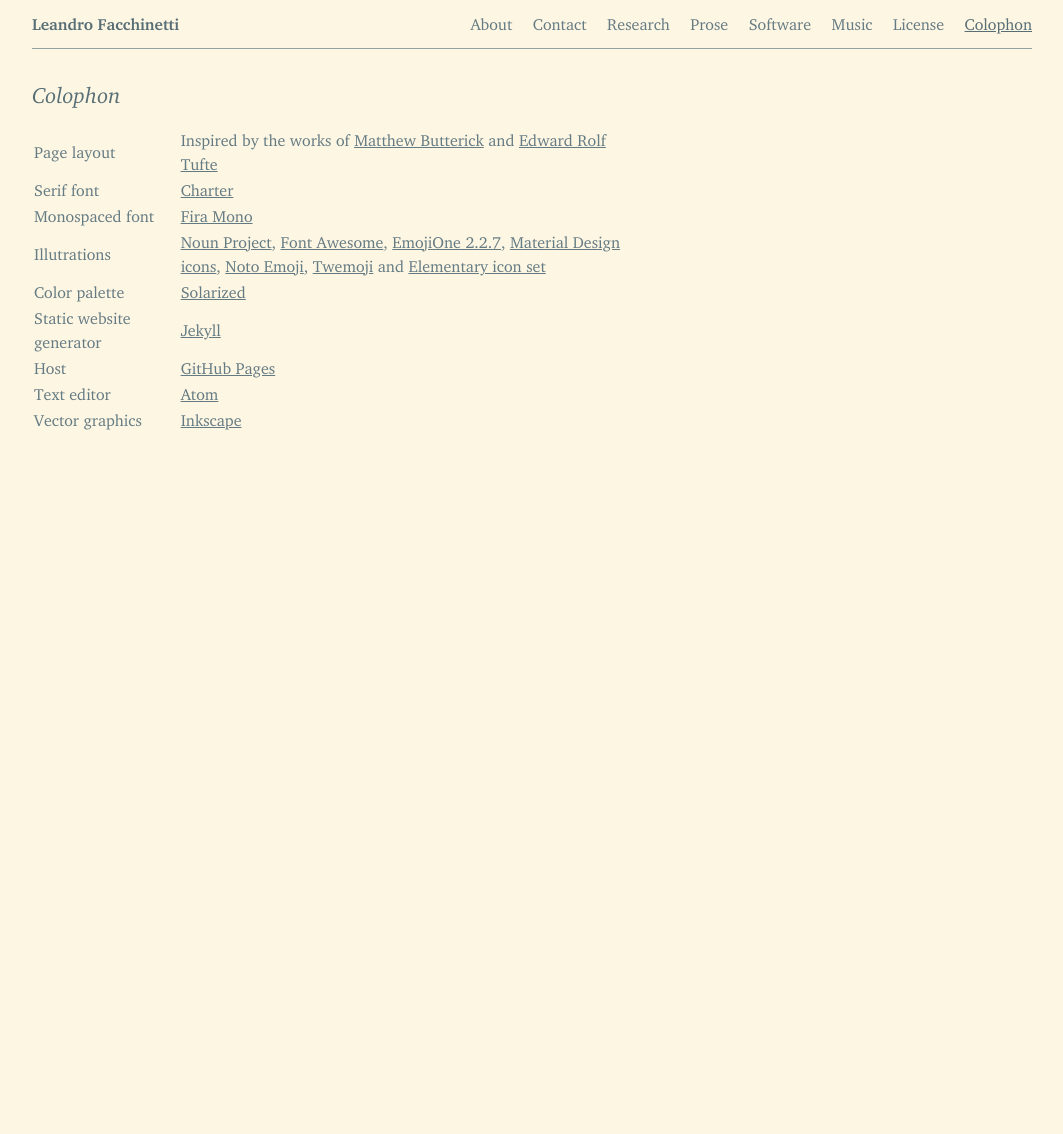
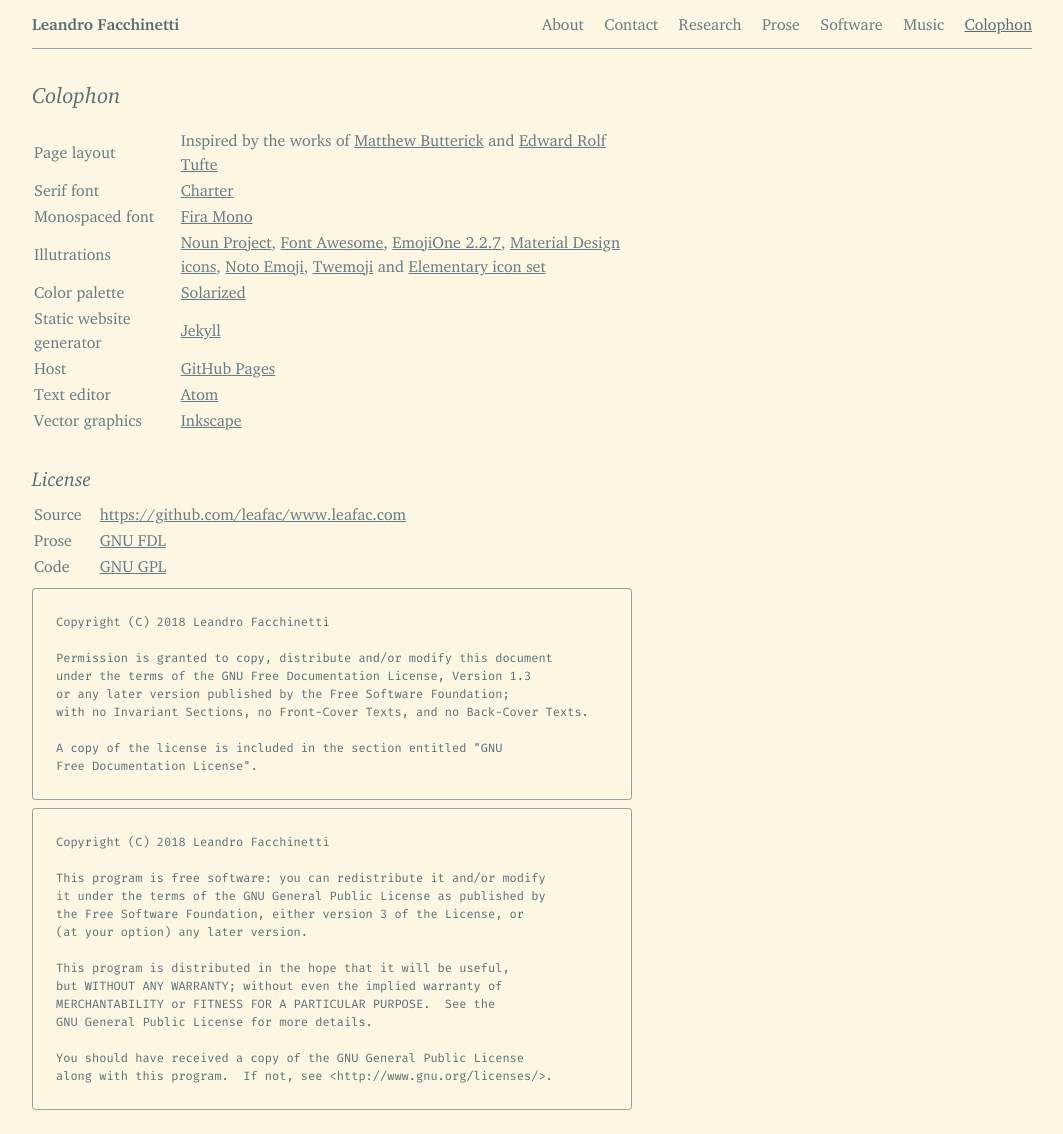
Before and after one commit to leafac/leafac.com, a Jekyll site: the page built from colophon.md, in a window 1280 px wide. Shown: the whole page, without its empty margins (108-1171 px from the left). Built offline with Jekyll 4.4.1, drawn with Linux system fonts in a browser that asks for light colours; before the commit the page ends 900 px from its top, so only the background shows below that.

Commit message:
Fold ‘License’ into ‘Colophon’

````diff
--- a/_layouts/default.html
+++ b/_layouts/default.html
@@ -21,7 +21,6 @@
         <a href="/prose"{% if page.url contains "/prose" %} class="active"{% endif %}>Prose</a>
         <a href="/software"{% if page.url contains "/software" %} class="active"{% endif %}>Software</a>
         <a href="/music"{% if page.url contains "/music" %} class="active"{% endif %}>Music</a>
-        <a href="/license"{% if page.url contains "/license" %} class="active"{% endif %}>License</a>
         <a href="/colophon"{% if page.url contains "/colophon" %} class="active"{% endif %}>Colophon</a>
       </nav>
     </header>
--- a/colophon.md
+++ b/colophon.md
@@ -12,3 +12,39 @@
 | Host | [GitHub Pages](https://pages.github.com) |
 | Text editor | [Atom](https://atom.io) |
 | Vector graphics | [Inkscape](https://inkscape.org/) |
+
+License
+=======
+
+| Source | <https://github.com/leafac/www.leafac.com> |
+| Prose | [GNU FDL](https://www.gnu.org/licenses/fdl.html) |
+| Code | [GNU GPL](https://www.gnu.org/licenses/gpl.html) |
+
+```
+Copyright (C) {{ site.time | date: "%Y" }} Leandro Facchinetti
+
+Permission is granted to copy, distribute and/or modify this document
+under the terms of the GNU Free Documentation License, Version 1.3
+or any later version published by the Free Software Foundation;
+with no Invariant Sections, no Front-Cover Texts, and no Back-Cover Texts.
+
+A copy of the license is included in the section entitled "GNU
+Free Documentation License".
+```
+
+```
+Copyright (C) {{ site.time | date: "%Y" }} Leandro Facchinetti
+
+This program is free software: you can redistribute it and/or modify
+it under the terms of the GNU General Public License as published by
+the Free Software Foundation, either version 3 of the License, or
+(at your option) any later version.
+
+This program is distributed in the hope that it will be useful,
+but WITHOUT ANY WARRANTY; without even the implied warranty of
+MERCHANTABILITY or FITNESS FOR A PARTICULAR PURPOSE.  See the
+GNU General Public License for more details.
+
+You should have received a copy of the GNU General Public License
+along with this program.  If not, see <http://www.gnu.org/licenses/>.
+```
````
Also changed, not shown: license.md (deleted).
